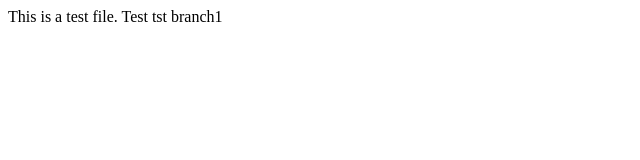
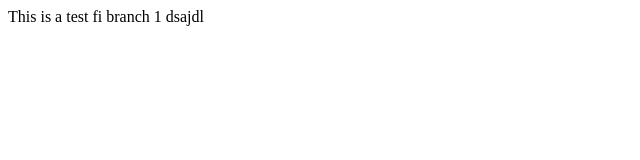
Before and after one commit to kenluu3/CPS847_Group_30_A1, a plain HTML site: page git_tst/index.html in a window 1280 px wide. Shown: the full height of the page, 0-640 px from the left. Drawn offline with Linux system fonts and the light colour scheme.

Commit message:
branch 1 2nd commit

```diff
--- a/git_tst/index.html
+++ b/git_tst/index.html
@@ -4,10 +4,8 @@
   </head>
 
   <body>
-    <div id="index">This is a test file.
-      Test tst
-
-      branch1
+    <div id="index">This is a test fi branch 1
+      dsajdl
     </div>
   </body>
 
```
